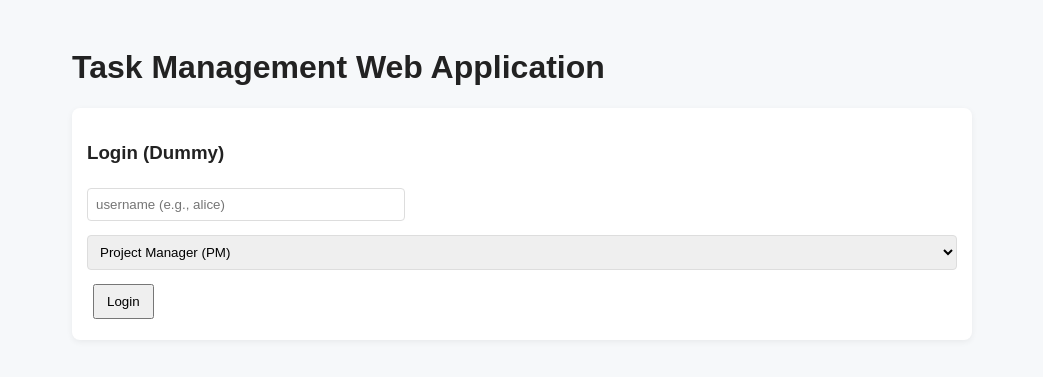
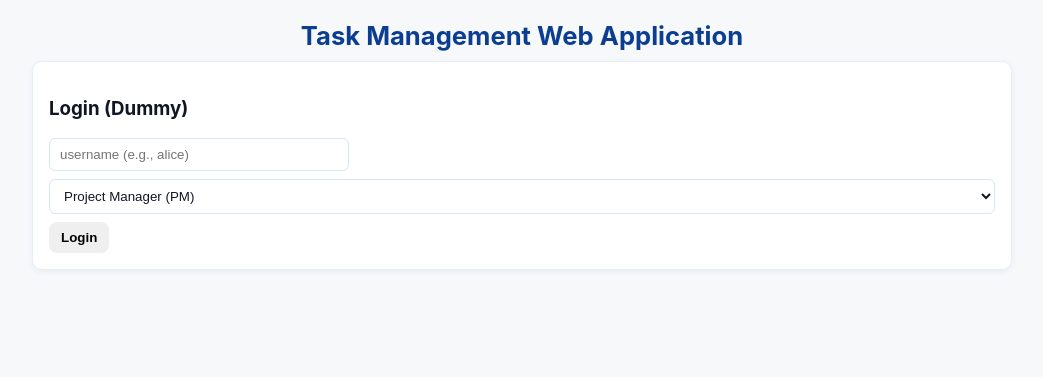
Before and after one commit to Animeshp43/Task-management-web-application, a Flask app: page / in a window 1280 px wide. Shown: the top 377 px of the page, without its empty margins (118-1161 px from the left). Run offline with Flask 3, Linux system fonts and the light colour scheme.

Commit message:
Refactor CSS with variables and improve styles

```diff
--- a/static/style.css
+++ b/static/style.css
@@ -1,57 +1,124 @@
+:root{
+  /* Core palette */
+  --color-primary: #0B3D91;
+  --color-secondary: #06A6D6;
+  --color-bg: #F6F8FA;
+  --color-surface: #FFFFFF;
+  --text-primary: #0F1724;
+  --text-secondary: #475569;
+  --border: #E6EEF6;
+  --danger: #C41C1C;
+
+  /* Spacing / radii */
+  --radius-sm: 6px;
+  --radius-md: 10px;
+  --shadow-sm: 0 2px 6px rgba(11,61,145,0.06);
+}
+
+/* Page background */
 body{
-    font-family: Arial, sans-serif;
-    background:#f6f8fa;
-    color:#222;
-    padding:20px;
+  font-family: Inter, "Segoe UI", Roboto, Arial, sans-serif;
+  background: var(--color-bg);
+  color: var(--text-primary);
+  margin: 0;
+  padding: 20px;
+  -webkit-font-smoothing:antialiased;
 }
-.container{
-    max-width:900px;
-    margin:0 auto;
+
+/* Container */
+.container{ max-width: 980px; margin:0 auto; }
+
+/* Cards / Panels */
+.card{
+  background: var(--color-surface);
+  padding: 16px;
+  margin: 10px 0;
+  border-radius: var(--radius-md);
+  box-shadow: var(--shadow-sm);
+  border: 1px solid var(--border);
 }
-.card{
-    background:white;
-    padding:15px;
-    margin:10px 0;
-    border-radius:8px;
-    box-shadow:0 2px 6px rgba(0,0,0,0.06);
+
+/* Headings */
+h1{
+  font-size: 1.6rem;
+  margin: 0 0 8px 0;
+  color: var(--color-primary);
+  text-align: center;
 }
-input,textarea,select{
-    display:block;
-    width:100%;
-    padding:8px;
-    margin:6px 0;
-    border-radius:4px;
-    border:1px solid #ddd;
+
+/* Inputs */
+input, textarea, select{
+  display:block;
+  width:100%;
+  padding:8px 10px;
+  border-radius: var(--radius-sm);
+  border:1px solid #d7e6f6;
+  background: #fff;
+  color: var(--text-primary);
+  box-sizing:border-box;
+  outline:none;
 }
+input:focus, textarea:focus, select:focus{
+  border-color: var(--color-secondary);
+  box-shadow: 0 0 0 3px rgba(6,166,214,0.08);
+}
+
+/* Buttons */
 button{
-    padding:8px 12px;
-    margin:6px;
+  font-weight:600;
+  border:0;
+  padding:8px 12px;
+  border-radius:8px;
+  cursor:pointer;
+  transition: transform .06s ease, box-shadow .06s ease;
 }
-table{
-    width:100%;
-    border-collapse:collapse;
+
+/* Primary button */
+.btn-primary{
+  background: linear-gradient(180deg,var(--color-primary), #07307a);
+  color: #fff;
+  box-shadow: 0 6px 18px rgba(11,61,145,0.12);
 }
-th,td{
-    padding:8px;
-    border-bottom:1px solid #eee;
-    text-align:left;
+.btn-primary:hover{ transform: translateY(-1px); }
+
+/* Secondary button */
+.btn-secondary{
+  background: var(--color-secondary);
+  color: #fff;
+  box-shadow: none;
 }
-.inline-error{
-  color: #b00020;
-  font-size: 0.9em;
-  margin-top: 2px;
-}
-button[disabled]{
+button[disabled], .btn-disabled {
   opacity: 0.6;
   cursor: not-allowed;
 }
-.inline-error {
-  color: #c40000;
+
+/* Table */
+table{ width:100%; border-collapse:collapse; background:var(--color-surface); }
+th, td{ padding:10px; text-align:left; border-bottom:1px solid var(--border); color:var(--text-primary); }
+th{ color:var(--text-secondary); font-weight:600; }
+
+/* Small badge / status */
+.badge{
+  display:inline-block;
+  padding:4px 8px;
+  border-radius:999px;
+  font-size:0.85rem;
+  font-weight:600;
+  color:#fff;
+}
+.badge-pending{ background:#9AA7D6; }  /* soft indigo */
+.badge-progress{ background:#FFB020; } /* amber */
+.badge-done{ background:#16A34A; }     /* green */
+
+/* Inline error */
+.inline-error{
+  color: var(--danger);
   font-size: 0.9rem;
-  margin-top: 4px;
+  margin-top:6px;
 }
-.success-message {
-  color: #007e33;
-  font-size: 1rem;
-  margin-top: 8px;
+
+/* Small responsive tweaks */
+@media (max-width:720px){
+  .container{ padding:10px; }
+  h1{ font-size:1.4rem; }
 }
```
